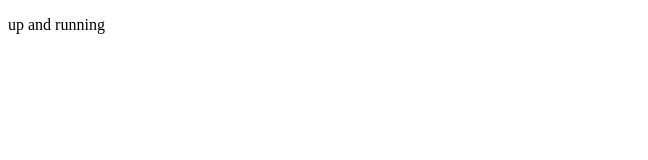
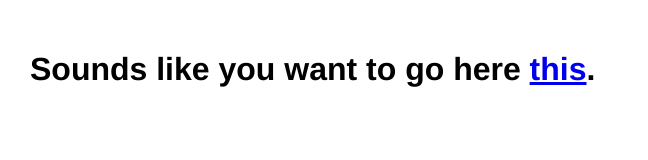
Before and after one commit to ElementalCode/ElementalCode.github.io, a plain HTML site: page index.html in a window 1280 px wide. Shown: the whole page, without its empty margins (0-648 px from the left). Drawn offline with Linux system fonts and the light colour scheme.

Commit message:
Update index.html
aka redirect and stuffs

```diff
--- a/index.html
+++ b/index.html
@@ -1,10 +1,24 @@
 <!DOCTYPE HTML>
 <html lang="en">
-<head>
-<meta charset="utf-8">
-<title>elementalcode</title>
-</head>
-<body>
-<p>up and running</p>
-</body>
+  <head>
+    <meta charset="utf-8">
+    <title>Eh, wrong directory.</title>
+    <style>
+      html, body {
+        height: 100%;
+        margin: 0;
+        padding: 0;
+        width: 100%;
+      }
+
+      body {
+        box-sizing: border-box;
+        padding: 30px;
+        font-family: "Helvetica Neue", Helvetica;
+      }
+    </style>
+  </head>
+  <body>
+    <h1>Sounds like you want to go here <a href="/Elemental/">this</a>.</h1>
+  </body>
 </html>
```
